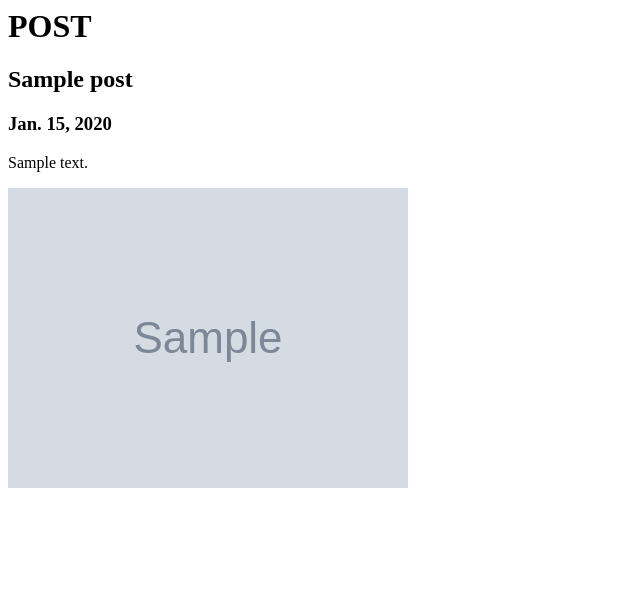
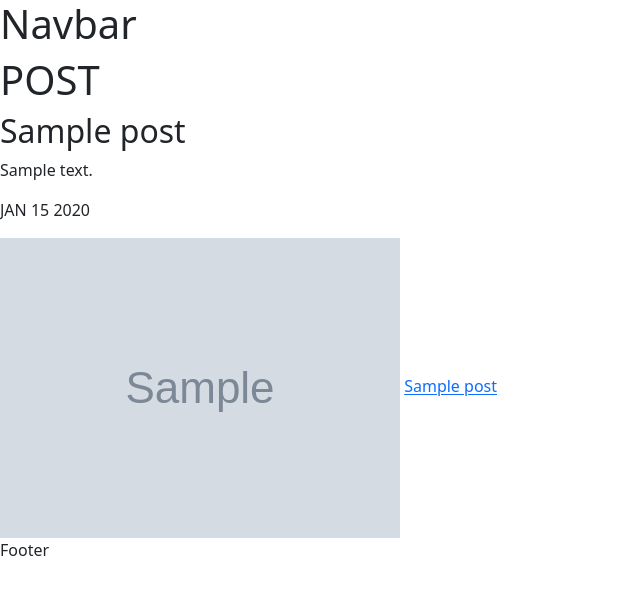
Before and after one commit to Stebrand/Portfolio-Django, a Django app: page /blog/ in a window 1280 px wide. Shown: the top 595 px of the page, without its empty margins (0-640 px from the left). Run offline with Django 4.2, Linux system fonts and the light colour scheme; tables that the repository leaves empty hold one stand-in row (values such as "Sample post"); grey boxes marked "Sample" are stand-in pictures.

Commit message:
back finally initial frontEnd with Boostrap5

```diff
--- a/blog/templates/posts.html
+++ b/blog/templates/posts.html
@@ -1,10 +1,16 @@
+{% extends 'layout.html' %} {% block content %}
+
+
+
 <h1>POST</h1>
 
 {% for post in posts %}
 
 <h2>{{post.title}}</h2>
-<h3>{{post.date}}</h3>
-<p>{{post.description}}</p>
+<p>{{post.description|truncatechars:100 }}</p>
+<p>{{post.date|date:'M d Y'|upper}}</p>
 <img src="{{post.image.url}}" alt="">
+<a href="{% url 'blog:post_detail' post.id %}">{{post.title}}</a>
+{% endfor %}
 
-{% endfor %}
+{% endblock %}
--- a/blog/urls.py
+++ b/blog/urls.py
@@ -1,6 +1,9 @@
 from django.urls import path
-from .views import render_posts
+from .views import render_posts, post_detail
+
+app_name = 'blog'
 
 urlpatterns = [
-    path('', render_posts, name='posts')
+    path('', render_posts, name='posts'),
+    path('<int:post_id>', post_detail, name='post_detail')
 ]
--- a/blog/views.py
+++ b/blog/views.py
@@ -1,7 +1,11 @@
-from django.shortcuts import render
+from django.shortcuts import render, get_object_or_404
 from .models import Post
 # Create your views here.
 
 def render_posts(request):
     posts = Post.objects.all()
     return render(request, 'posts.html',{'posts':posts})
+
+def post_detail(request, post_id):
+    post = get_object_or_404(Post, pk=post_id)
+    return render(request, 'post_detail.html',{'post':post})
--- /dev/null
+++ b/portfolio/templates/layout.html
@@ -0,0 +1,21 @@
+<!DOCTYPE html>
+<html lang="en">
+<head>
+    <meta charset="UTF-8">
+    <meta name="viewport" content="width=device-width, initial-scale=1.0">
+    <title>Django Portfolio</title>
+    <link href="https://cdn.jsdelivr.net/npm/bootstrap@5.2.3/dist/css/bootstrap.min.css" rel="stylesheet" integrity="sha384-rbsA2VBKQhggwzxH7pPCaAqO46MgnOM80zW1RWuH61DGLwZJEdK2Kadq2F9CUG65" crossorigin="anonymous">
+
+
+</head>
+<body>
+    <h1>Navbar</h1>
+
+    {% block content %}
+
+
+    {% endblock %}
+
+    <footer>Footer</footer>
+</body>
+</html>
```
Also changed, not shown: blog/templates/post_detail.html (added, +13 -0 lines), portfolio/templates/home.html (+5 -3 lines), media/blog/images/unix.jpg (added).
